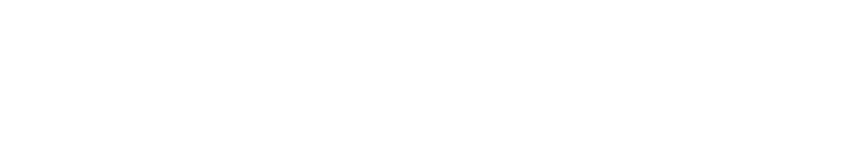
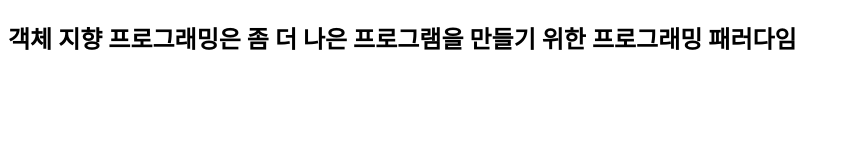
Before and after one commit to sangmin802/JavaScript, a plain HTML site: page 생활코딩 JS입문19_객체 지향 프로그래밍.html in a window 1280 px wide. Shown: the whole page, without its empty margins (0-849 px from the left). Drawn offline with Linux system fonts and the light colour scheme.

Commit message:
Update 생활코딩 JS입문19_객체 지향 프로그래밍.html

```diff
--- a/생활코딩 JS입문19_객체 지향 프로그래밍.html
+++ b/생활코딩 JS입문19_객체 지향 프로그래밍.html
@@ -7,6 +7,6 @@
     <title>Document</title>
 </head>
 <body>
-
+    <h2>객체 지향 프로그래밍은 좀 더 나은 프로그램을 만들기 위한 프로그래밍 패러다임</h2>
 </body>
 </html>
```
